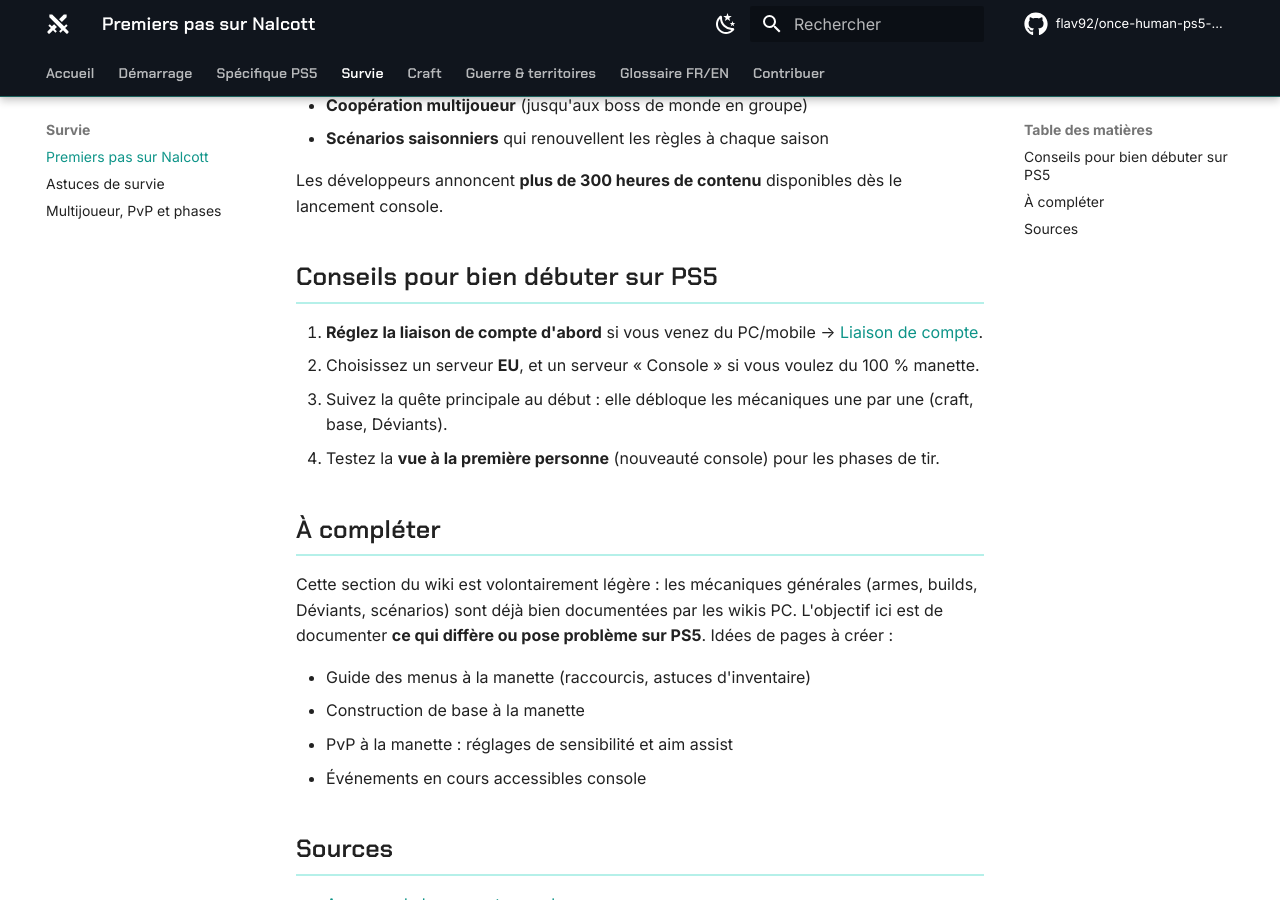
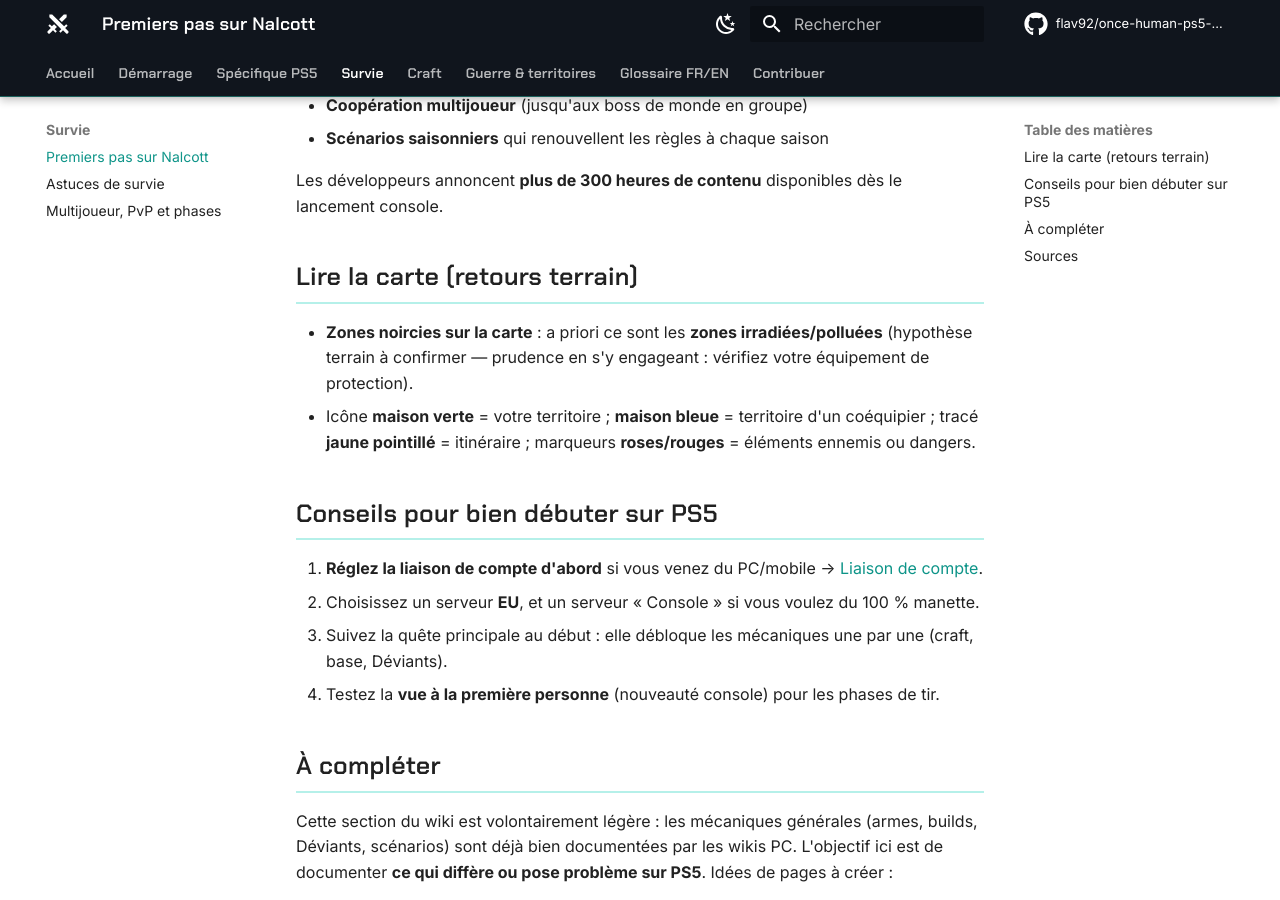
Before and after one commit to flav92/once-human-ps5-wiki, an MkDocs documentation site: the page built from docs/jeu/premiers-pas.md, in a window 1280 px wide and 900 px high, scrolled down 371 px. Built offline with MkDocs 1.6.1 and Material for MkDocs 9.7.7, drawn with Linux system fonts in a browser that asks for light colours; comment, search, counter and statistics services are not loaded.

Commit message:
Lecture de carte (zones noires = irradiées, hypothèse terrain), statut Dégradation des structures documenté
Co-Authored-By: Claude Fable 5 <noreply@anthropic.com>
Claude-Session: https://claude.ai/code/session_01TCxfqbazixhXZqmCd3gYVk

```diff
--- a/docs/jeu/premiers-pas.md
+++ b/docs/jeu/premiers-pas.md
@@ -11,6 +11,11 @@ Once Human est un jeu de **survie multijoueur post-apocalyptique** dans un monde
 - **Scénarios saisonniers** qui renouvellent les règles à chaque saison
 
 Les développeurs annoncent **plus de 300 heures de contenu** disponibles dès le lancement console.
+
+## Lire la carte (retours terrain)
+
+- **Zones noircies sur la carte** : a priori ce sont les **zones irradiées/polluées** (hypothèse terrain à confirmer — prudence en s'y engageant : vérifiez votre équipement de protection).
+- Icône **maison verte** = votre territoire ; **maison bleue** = territoire d'un coéquipier ; tracé **jaune pointillé** = itinéraire ; marqueurs **roses/rouges** = éléments ennemis ou dangers.
 
 ## Conseils pour bien débuter sur PS5
 
```
Also changed, not shown: docs/glossaire.md (+3 -0 lines), docs/guerre/prise-de-zone.md (+1 -0 lines).
